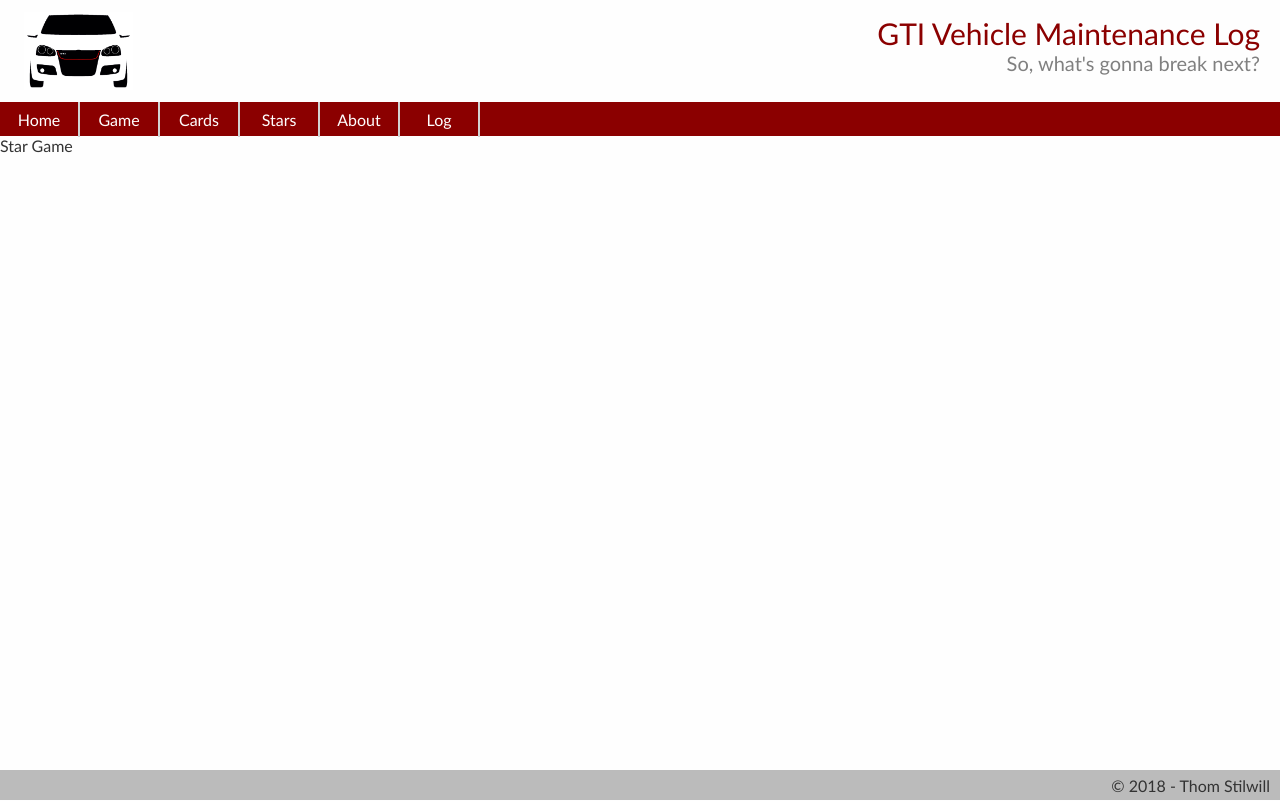
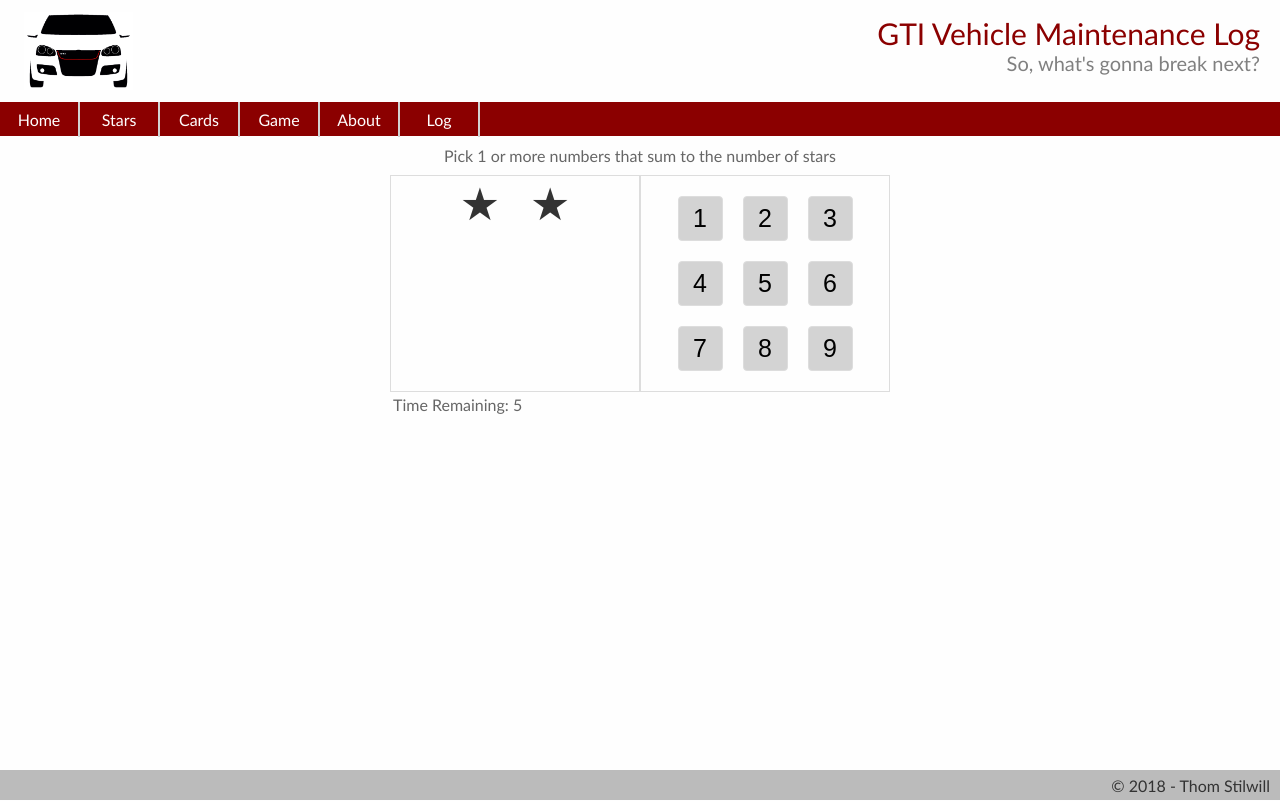
Before and after one commit to ThomStilwill/reactSandbox, a React (Create React App) app: page /Stars in a window 1280 px wide. Built offline with nearby package versions, Linux system fonts and the light colour scheme.

Commit message:
complete game

```diff
--- a/src/components/app.jsx
+++ b/src/components/app.jsx
@@ -22,9 +22,9 @@ class App extends React.Component {
                 <nav className="navbar">
                     <ul>
                         <li><NavLink to="home" activeStyle={{ backgroundColor: 'gray' }}>Home</NavLink></li>
+                        <li><NavLink to="stars" activeStyle={{ backgroundColor: 'gray' }}>Stars</NavLink></li>
+                        <li><NavLink to="cards" activeStyle={{ backgroundColor: 'gray' }}>Cards</NavLink></li>
                         <li><NavLink to="game" activeStyle={{ backgroundColor: 'gray' }}>Game</NavLink></li>
-                        <li><NavLink to="cards" activeStyle={{ backgroundColor: 'gray' }}>Cards</NavLink></li>
-                        <li><NavLink to="stars" activeStyle={{ backgroundColor: 'gray' }}>Stars</NavLink></li>
                         <li><NavLink to="about" activeStyle={{ backgroundColor: 'gray' }}>About</NavLink></li>
                         <li><NavLink to="log" activeStyle={{ backgroundColor: 'gray' }}>Log</NavLink></li>
                     </ul>
--- a/src/components/reactcourse/stars.jsx
+++ b/src/components/reactcourse/stars.jsx
@@ -1,9 +1,175 @@
-import React, {useState}  from 'react';
+import React, {useEffect, useState}  from 'react';
+
+const StarsDisplay = props => (
+    <>
+    {utils.range(1, props.count).map(starId =>
+        <div key={starId} className="star" />
+    )}
+    </>
+)
+
+const PlayNumber = props => (
+    <button
+        className="number"
+        style={{backgroundColor: colors[props.status]}}
+        onClick={()=> props.onClick(props.number,props.status)}
+    >
+        {props.number}
+    </button>
+)
+
+const PlayAgain = props => (
+    <div className="game-done">
+        <div
+            className="message"
+            style={{color:props.gameStatus === 'lost' ? 'red' : 'green'}} >
+            {props.gameStatus === 'lost' ? 'Game Over' : 'Nice'}
+        </div>
+        <button onClick={props.onClick}>Play Again</button>
+    </div>
+)
+
+const useGameState = () => {
+    const [stars, setStars] = useState(utils.random(1,9));
+    const [availableNums, setAvailableNums] = useState(utils.range(1,9));
+    const [candidateNums, setCandidateNums] = useState([]);
+    const [secondsLeft, setSecondsLeft] = useState(10);
+
+    useEffect(()=>{
+        if(secondsLeft > 0 && availableNums.length > 0) {
+            const timerId = setTimeout(() => {
+                setSecondsLeft(secondsLeft-1)
+            },1000);
+            return () => clearTimeout(timerId)
+        }
+    });
+
+    const setGameState = (newCandidateNums) => {
+        if(utils.sum(newCandidateNums)!==stars) {
+            setCandidateNums(newCandidateNums);
+        } else {
+            const newAvailableNums = availableNums.filter(
+                n => !newCandidateNums.includes(n)
+            );
+            setStars(utils.randomSumIn(newAvailableNums,9))
+            setAvailableNums(newAvailableNums);
+            setCandidateNums([]);
+        }
+    }
+
+    return {stars,availableNums,candidateNums,secondsLeft,setGameState};
+}
+
+const Game = (props) => {
+
+    const {stars,availableNums,candidateNums,secondsLeft,setGameState} = useGameState();
+
+    const candidatesAreWrong = utils.sum(candidateNums) > stars;
+    const gameStatus = availableNums.length === 0
+            ? 'won'
+            : secondsLeft === 0 ? 'lost' : 'active';
+
+    const numberStatus = number => {
+
+        if(!availableNums.includes(number)) {
+            return 'used';
+        }
+
+        if(candidateNums.includes(number)) {
+            return candidatesAreWrong ? 'wrong': 'candidate';
+        }
+
+        return 'available';
+    }
+
+    const onNumberClick = (number, currentStatus) => {
+        if (gameStatus !== 'active' || currentStatus === 'used') {
+            return;
+        }
+
+        const newCandidateNums =
+            currentStatus === 'available'
+            ? candidateNums.concat(number)
+            : candidateNums.filter(cn => cn !== number);
+
+        setGameState(newCandidateNums);
+    }
+
+    return (
+      <div className="game">
+        <div className="help">
+          Pick 1 or more numbers that sum to the number of stars
+        </div>
+        <div className="body">
+          <div className="left">
+            { gameStatus === 'active'
+                ? (<StarsDisplay count={stars}/>)
+                : (<PlayAgain onClick={props.startNewGame} gameStatus={gameStatus}/>)
+            }
+          </div>
+          <div className="right">
+            {utils.range(1, 9).map(number =>
+                <PlayNumber
+                    key={number}
+                    number={number}
+                    status={numberStatus(number)}
+                    onClick={onNumberClick}
+                />
+            )}
+          </div>
+        </div>
+        <div className="timer">Time Remaining: {secondsLeft}</div>
+      </div>
+    );
+  };
+
+  // Color Theme
+  const colors = {
+    available: 'lightgray',
+    used: 'lightgreen',
+    wrong: 'lightcoral',
+    candidate: 'deepskyblue',
+  };
+
+  // Math science
+  const utils = {
+    // Sum an array
+    sum: arr => arr.reduce((acc, curr) => acc + curr, 0),
+
+    // create an array of numbers between min and max (edges included)so the team
+    range: (min, max) => Array.from({ length: max - min + 1 }, (_, i) => min + i),
+
+    // pick a random number between min and max (edges included)
+    random: (min, max) => min + Math.floor(Math.random() * (max - min + 1)),
+
+    // Given an array of numbers and a max...
+    // Pick a random sum (< max) from the set of all available sums in arr
+    randomSumIn: (arr, max) => {
+      const sets = [[]];
+      const sums = [];
+      for (let i = 0; i < arr.length; i++) {
+        for (let j = 0, len = sets.length; j < len; j++) {
+          const candidateSet = sets[j].concat(arr[i]);
+          const candidateSum = utils.sum(candidateSet);
+          if (candidateSum <= max) {
+            sets.push(candidateSet);
+            sums.push(candidateSum);
+          }
+        }
+      }
+      return sums[utils.random(0, sums.length - 1)];
+    },
+  };
+
+const StarMatch = () => {
+    const [gameId, setGameId] = useState(1);
+    return <Game key={gameId} startNewGame={() => setGameId(gameId + 1)}/>
+}
 
 class Stars extends React.Component {
     render(){
         return (
-            <p>Star Game</p>
+            <StarMatch/>
         )
     }
 }
--- a/src/components/routing.jsx
+++ b/src/components/routing.jsx
@@ -27,9 +27,9 @@ import VehicleEdit from './log/vehicle-edit';
         element: <App />,
         children: [
           { path: 'Home', element: <Home /> },
+          { path: 'Stars', element: <Stars /> },
+          { path: 'Cards', element: <Cards /> },
           { path: 'Basics', element: <Basics /> },
-          { path: 'Cards', element: <Cards /> },
-          { path: 'Stars', element: <Stars /> },
           { path: 'About', element: <About /> },
           { path: 'Log',
             element: <Log /> ,
--- a/src/styles/reactcourse.scss
+++ b/src/styles/reactcourse.scss
@@ -55,5 +55,73 @@
     text-align: center;
   }
 
+}
 
-}
+
+  .game {
+    max-width: 500px;
+    margin: 0 auto;
+
+    button {
+      min-width: initial;
+    }
+  }
+
+  .body {
+    display: flex;
+  }
+
+  .help {
+    color: #666;
+    margin: 10px;
+    text-align: center;
+  }
+
+  .left {
+    text-align: center;
+    width: 50%;
+    border: thin solid #ddd;
+  }
+
+  .right {
+    text-align: center;
+    padding: 10px;
+    width: 50%;
+    border: thin solid #ddd;
+  }
+
+  .star {
+    display: inline-block;
+    margin: 0 15px;
+  }
+
+  .star:after {
+    content: "\2605";
+    font-size: 45px;
+  }
+
+  .number {
+    background-color: #eee;
+    border: thin solid #ddd;
+    width: 45px;
+    height: 45px;
+    margin: 10px;
+    font-size: 25px;
+  }
+
+  .number:focus, .number:active {
+    outline: none;
+    border: thin solid #ddd;
+  }
+
+  .timer {
+    color: #666;
+    margin-top: 3px;
+    margin-left: 3px;
+  }
+
+  .game-done .message {
+    font-size: 250%;
+    font-weight: bold;
+    margin: 15px;
+  }
```
